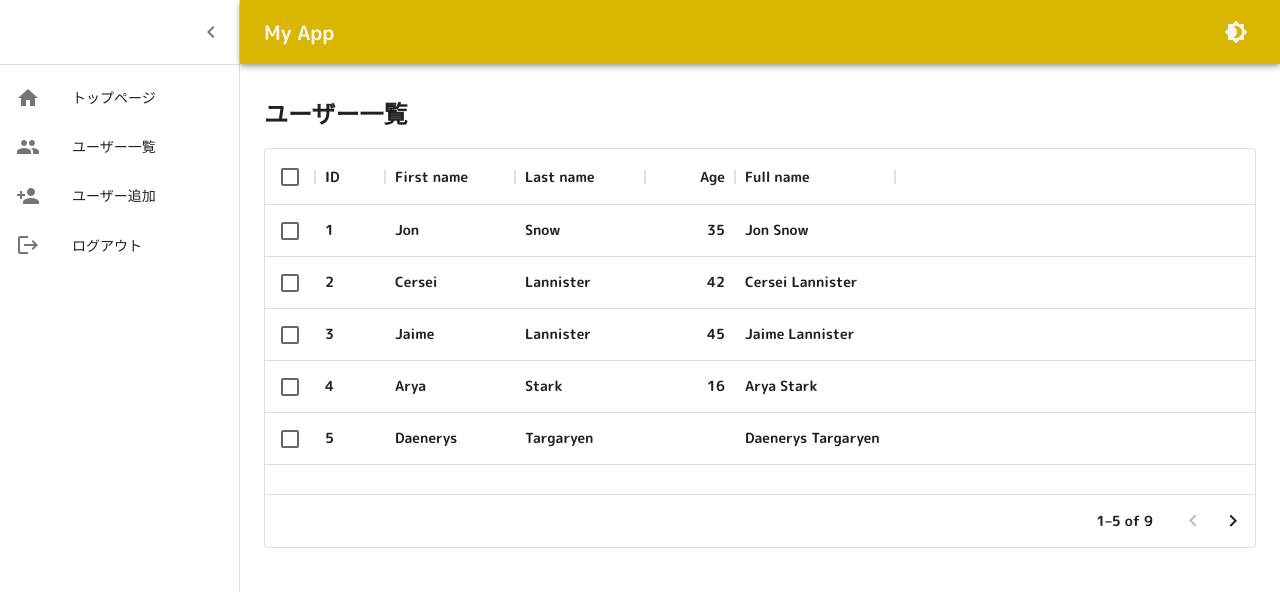
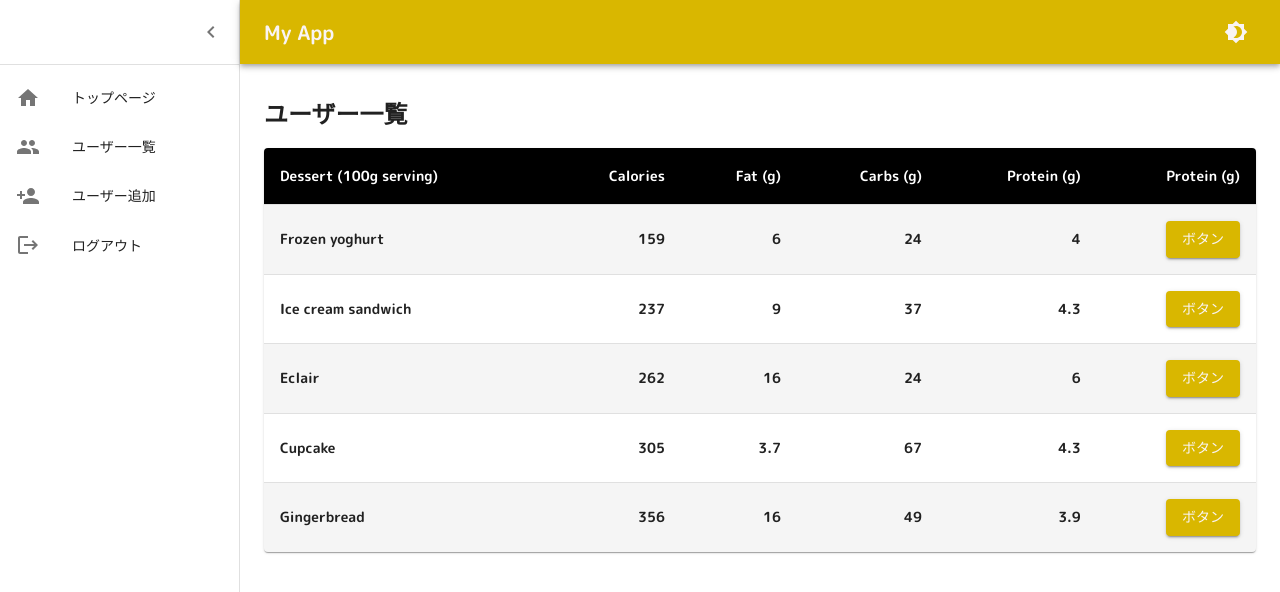
Before and after one commit to shimabukuromeg/urql-next-app, a Next.js app: page /users in a window 1280 px wide. Shown: the top 592 px of the page. Built offline with nearby package versions, Linux system fonts and the light colour scheme.

Commit message:
カスタムできるテーブルを使ってみた

```diff
--- a/src/pages/users/index.tsx
+++ b/src/pages/users/index.tsx
@@ -4,52 +4,87 @@
 import type { NextPageWithLayout } from '@/src/pages/_app';
 
 import * as React from 'react';
-import { DataGrid, GridColDef, GridValueGetterParams } from '@mui/x-data-grid';
+import { styled } from '@mui/material/styles';
+import Table from '@mui/material/Table';
+import TableBody from '@mui/material/TableBody';
+import TableCell, { tableCellClasses } from '@mui/material/TableCell';
+import TableContainer from '@mui/material/TableContainer';
+import TableHead from '@mui/material/TableHead';
+import TableRow from '@mui/material/TableRow';
+import Paper from '@mui/material/Paper';
 
-const columns: GridColDef[] = [
-  { field: 'id', headerName: 'ID', width: 70 },
-  { field: 'firstName', headerName: 'First name', width: 130 },
-  { field: 'lastName', headerName: 'Last name', width: 130 },
-  {
-    field: 'age',
-    headerName: 'Age',
-    type: 'number',
-    width: 90,
+const StyledTableCell = styled(TableCell)(({ theme }) => ({
+  [`&.${tableCellClasses.head}`]: {
+    backgroundColor: theme.palette.common.black,
+    color: theme.palette.common.white,
   },
-  {
-    field: 'fullName',
-    headerName: 'Full name',
-    description: 'This column has a value getter and is not sortable.',
-    sortable: false,
-    width: 160,
-    valueGetter: (params: GridValueGetterParams) =>
-      `${params.row.firstName || ''} ${params.row.lastName || ''}`,
+  [`&.${tableCellClasses.body}`]: {
+    fontSize: 14,
   },
+}));
+
+const StyledTableRow = styled(TableRow)(({ theme }) => ({
+  '&:nth-of-type(odd)': {
+    backgroundColor: theme.palette.action.hover,
+  },
+  // hide last border
+  '&:last-child td, &:last-child th': {
+    border: 0,
+  },
+}));
+
+function createData(
+  name: string,
+  calories: number,
+  fat: number,
+  carbs: number,
+  protein: number,
+) {
+  return { name, calories, fat, carbs, protein };
+}
+
+const rows = [
+  createData('Frozen yoghurt', 159, 6.0, 24, 4.0),
+  createData('Ice cream sandwich', 237, 9.0, 37, 4.3),
+  createData('Eclair', 262, 16.0, 24, 6.0),
+  createData('Cupcake', 305, 3.7, 67, 4.3),
+  createData('Gingerbread', 356, 16.0, 49, 3.9),
 ];
 
-const rows = [
-  { id: 1, lastName: 'Snow', firstName: 'Jon', age: 35 },
-  { id: 2, lastName: 'Lannister', firstName: 'Cersei', age: 42 },
-  { id: 3, lastName: 'Lannister', firstName: 'Jaime', age: 45 },
-  { id: 4, lastName: 'Stark', firstName: 'Arya', age: 16 },
-  { id: 5, lastName: 'Targaryen', firstName: 'Daenerys', age: null },
-  { id: 6, lastName: 'Melisandre', firstName: null, age: 150 },
-  { id: 7, lastName: 'Clifford', firstName: 'Ferrara', age: 44 },
-  { id: 8, lastName: 'Frances', firstName: 'Rossini', age: 36 },
-  { id: 9, lastName: 'Roxie', firstName: 'Harvey', age: 65 },
-];
-
-const DataTable = () => {
+const CustomizedTables = () => {
   return (
-    <div style={{ height: 400, width: '100%' }}>
-      <DataGrid
-        rows={rows}
-        columns={columns}
-        pageSize={5}
-        rowsPerPageOptions={[5]}
-        checkboxSelection
-      />
-    </div>
+    <TableContainer component={Paper}>
+      <Table sx={{ minWidth: 700 }} aria-label="customized table">
+        <TableHead>
+          <TableRow>
+            <StyledTableCell>Dessert (100g serving)</StyledTableCell>
+            <StyledTableCell align="right">Calories</StyledTableCell>
+            <StyledTableCell align="right">Fat&nbsp;(g)</StyledTableCell>
+            <StyledTableCell align="right">Carbs&nbsp;(g)</StyledTableCell>
+            <StyledTableCell align="right">Protein&nbsp;(g)</StyledTableCell>
+            <StyledTableCell align="right">Protein&nbsp;(g)</StyledTableCell>
+          </TableRow>
+        </TableHead>
+        <TableBody>
+          {rows.map((row) => (
+            <StyledTableRow key={row.name}>
+              <StyledTableCell component="th" scope="row">
+                {row.name}
+              </StyledTableCell>
+              <StyledTableCell align="right">{row.calories}</StyledTableCell>
+              <StyledTableCell align="right">{row.fat}</StyledTableCell>
+              <StyledTableCell align="right">{row.carbs}</StyledTableCell>
+              <StyledTableCell align="right">{row.protein}</StyledTableCell>
+              <StyledTableCell align="right">
+                <Button variant="contained" color="primary">
+                  ボタン
+                </Button>
+              </StyledTableCell>
+            </StyledTableRow>
+          ))}
+        </TableBody>
+      </Table>
+    </TableContainer>
   );
 }
 
@@ -59,7 +94,7 @@
   return (
     <Stack spacing={2}>
       <Typography variant="h2">ユーザー一覧</Typography>
-      <DataTable />
+      <CustomizedTables />
     </Stack>
   );
 };
```
